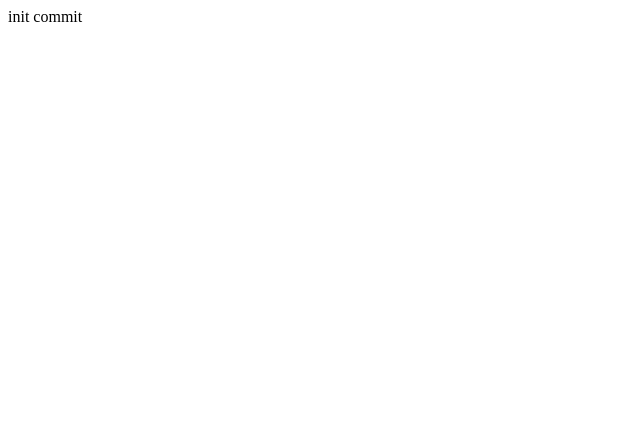
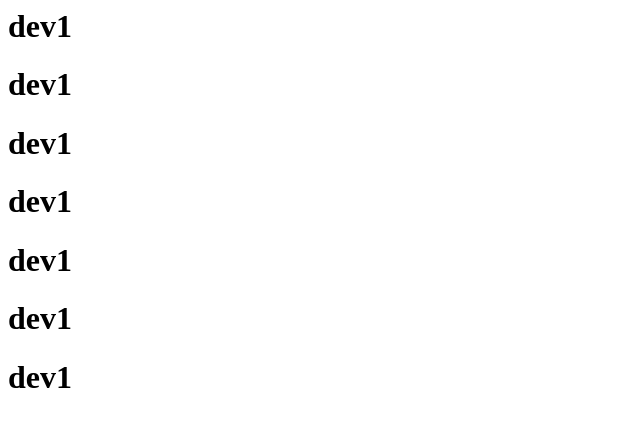
Before and after one commit to BartusZak/gitTest, a plain HTML site: page index.html in a window 1280 px wide. Shown: the whole page, without its empty margins (0-640 px from the left). Drawn offline with Linux system fonts and the light colour scheme.

Commit message:
dev commit 1

```diff
--- a/index.html
+++ b/index.html
@@ -1 +1,12 @@
-init commit
+<html>
+  <head> </head>
+  <body>
+    <h1>dev1</h1>
+    <h1>dev1</h1>
+    <h1>dev1</h1>
+    <h1>dev1</h1>
+    <h1>dev1</h1>
+    <h1>dev1</h1>
+    <h1>dev1</h1>
+  </body>
+</html>
```
